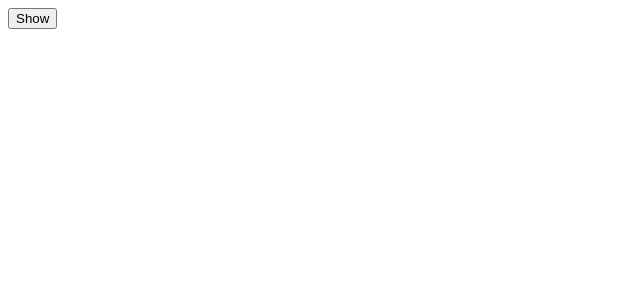
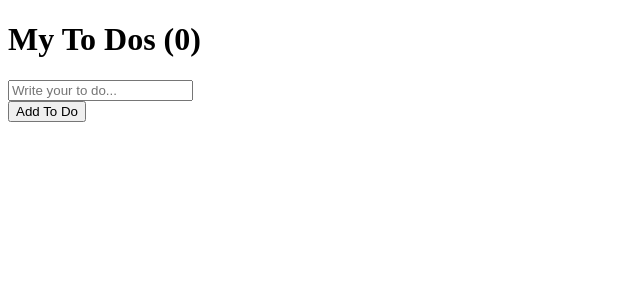
Before and after one commit to MoongStory/Moon-Light-Project, a React (Create React App) app in the folder Moong/react-for-beginners/: page / in a window 1280 px wide. Shown: the top 300 px of the page, without its empty margins (0-640 px from the left). Built offline with nearby package versions, Linux system fonts and the light colour scheme.

Commit message:
노마드코더, ReactJS로 영화 웹 서비스 만들기, #7.0

```diff
--- a/Moong/react-for-beginners/src/App.js
+++ b/Moong/react-for-beginners/src/App.js
@@ -1,31 +1,37 @@
-import { useState, useEffect } from "react";
-
-function Hello() {
-  useEffect(() => {
-    console.log("hi :)");
-    return () => {
-      console.log("bye :(");
-    };
-  }, []);
-
-//   useEffect(function () {
-//     console.log("hi :)");
-//     return function () {
-//       console.log("bye :(");
-//     };
-//   }, []);
-
-  return <h1>Hello</h1>;
-}
+// import { useState, useEffect } from "react";
+import { useState } from "react";
 
 function App() {
-  const [showing, setShowing] = useState(false);
-  const onClick = () => setShowing((prev) => !prev);
+  const [toDo, setTodo] = useState("");
+  const [toDos, setToDos] = useState([]);
+
+  const onChange = (event) => setTodo(event.target.value);
+  const onSubmit = (event) => {
+    event.preventDefault();
+    // console.log(toDo);
+	if(toDo === "") {
+		return;
+	}
+
+	setToDos(currentArray => [toDo, ...currentArray]);
+	setTodo("");
+};
+
+console.log(toDos);
 
   return (
     <div>
-      <button onClick={onClick}>{showing ? "Hide" : "Show"}</button>
-      {showing ? <Hello /> : null}
+	<h1>My To Dos ({toDos.length})</h1>
+      <form onSubmit={onSubmit}>
+        <input
+          onChange={onChange}
+          value={toDo}
+          type="text"
+          placeholder="Write your to do..."
+        ></input>
+        <br />
+        <button>Add To Do</button>
+      </form>
     </div>
   );
 }
```
